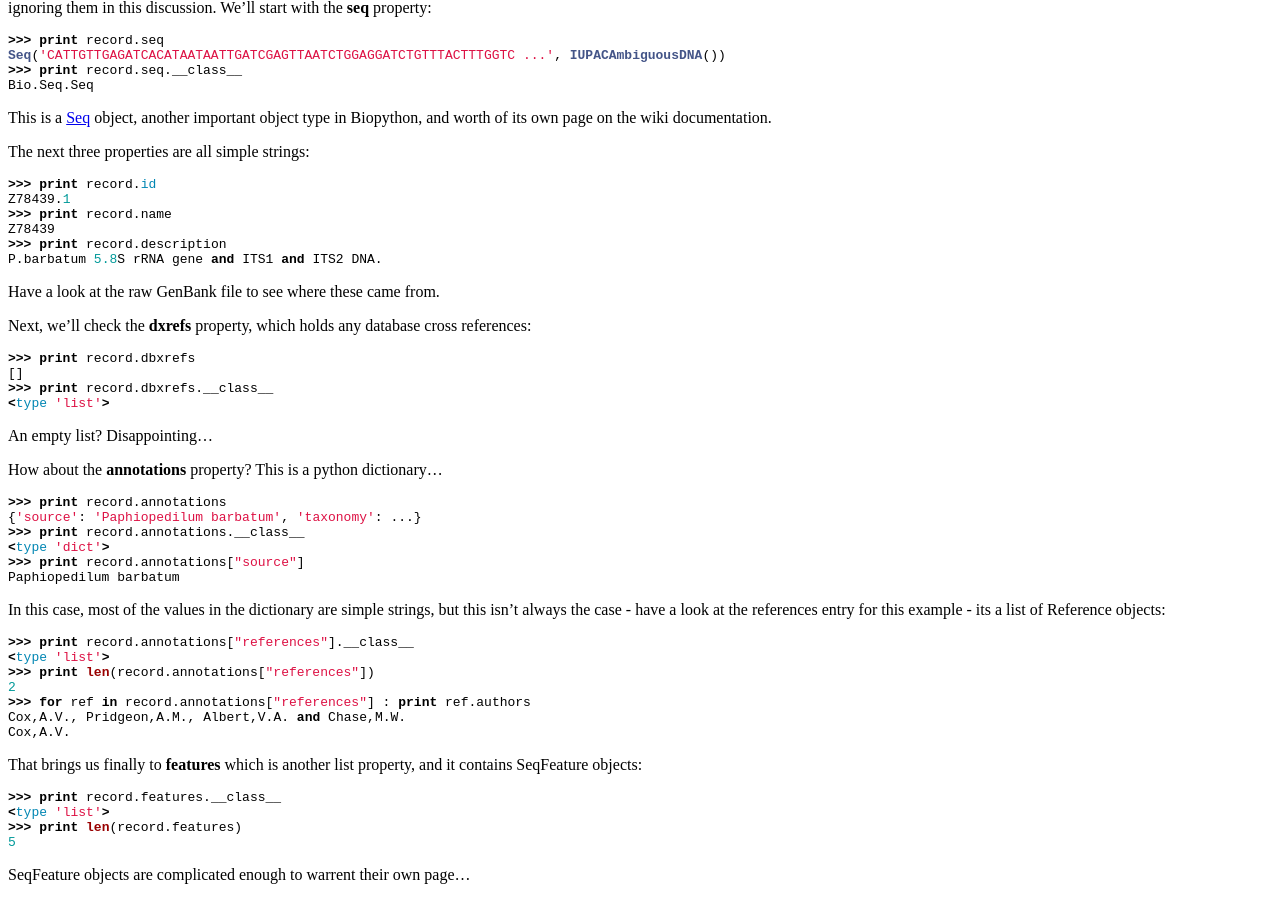
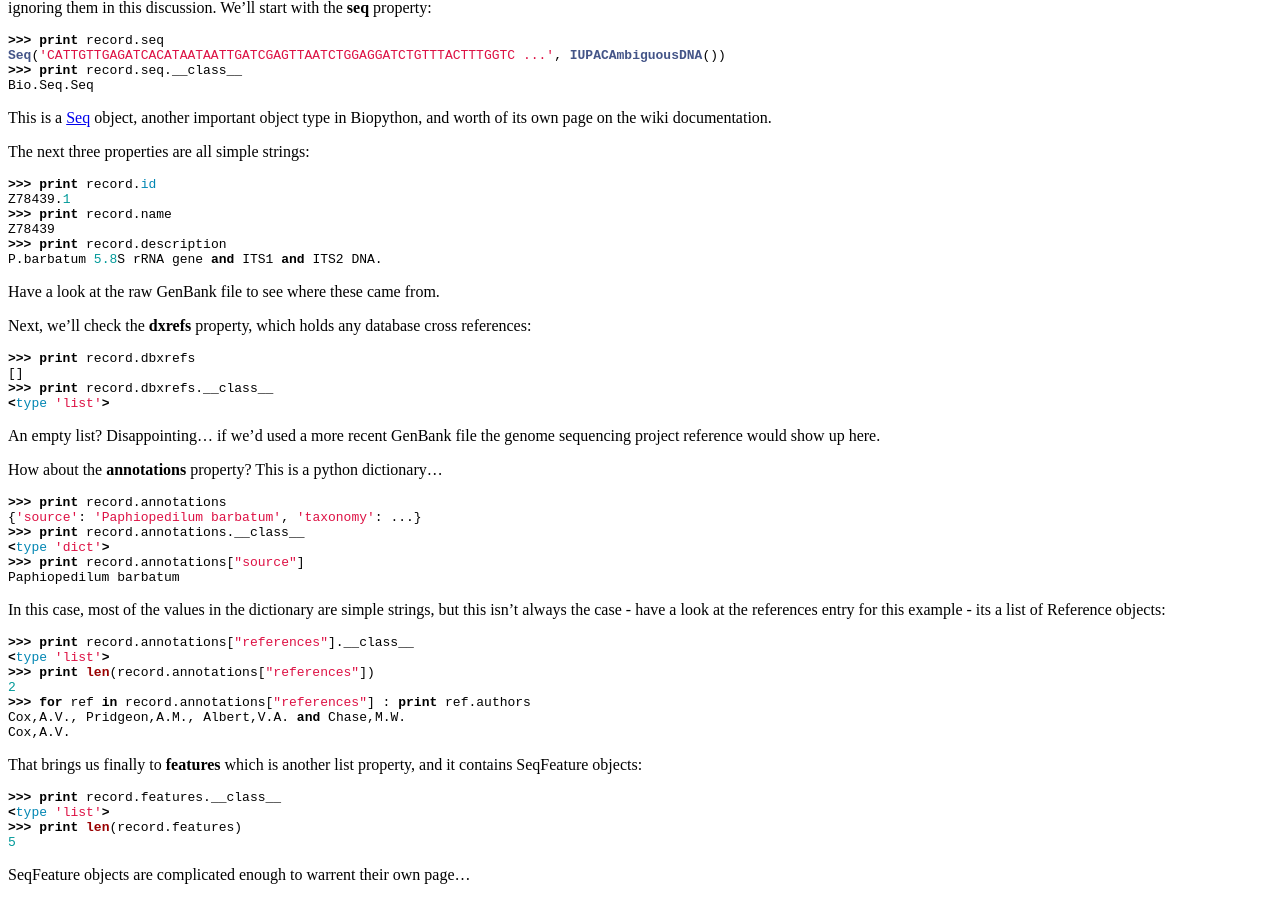
Before and after one commit to biopython/biopython.github.io, a Jekyll site: the page built from wiki/SeqRecord.md, in a window 1280 px wide and 900 px high, scrolled down 1328 px. Built offline with Jekyll 4.4.1, drawn with Linux system fonts in a browser that asks for light colours.

Commit message:
/* Extracting information from a SeqRecord */ note on dbxrefs

````diff
--- a/wiki/SeqRecord.md
+++ b/wiki/SeqRecord.md
@@ -138,7 +138,8 @@ cross references:
 <type 'list'>
 ```
 
-An empty list? Disappointing...
+An empty list? Disappointing... if we'd used a more recent GenBank file
+the genome sequencing project reference would show up here.
 
 How about the **annotations** property? This is a python dictionary...
 
````
Also changed, not shown: 1 other file.
